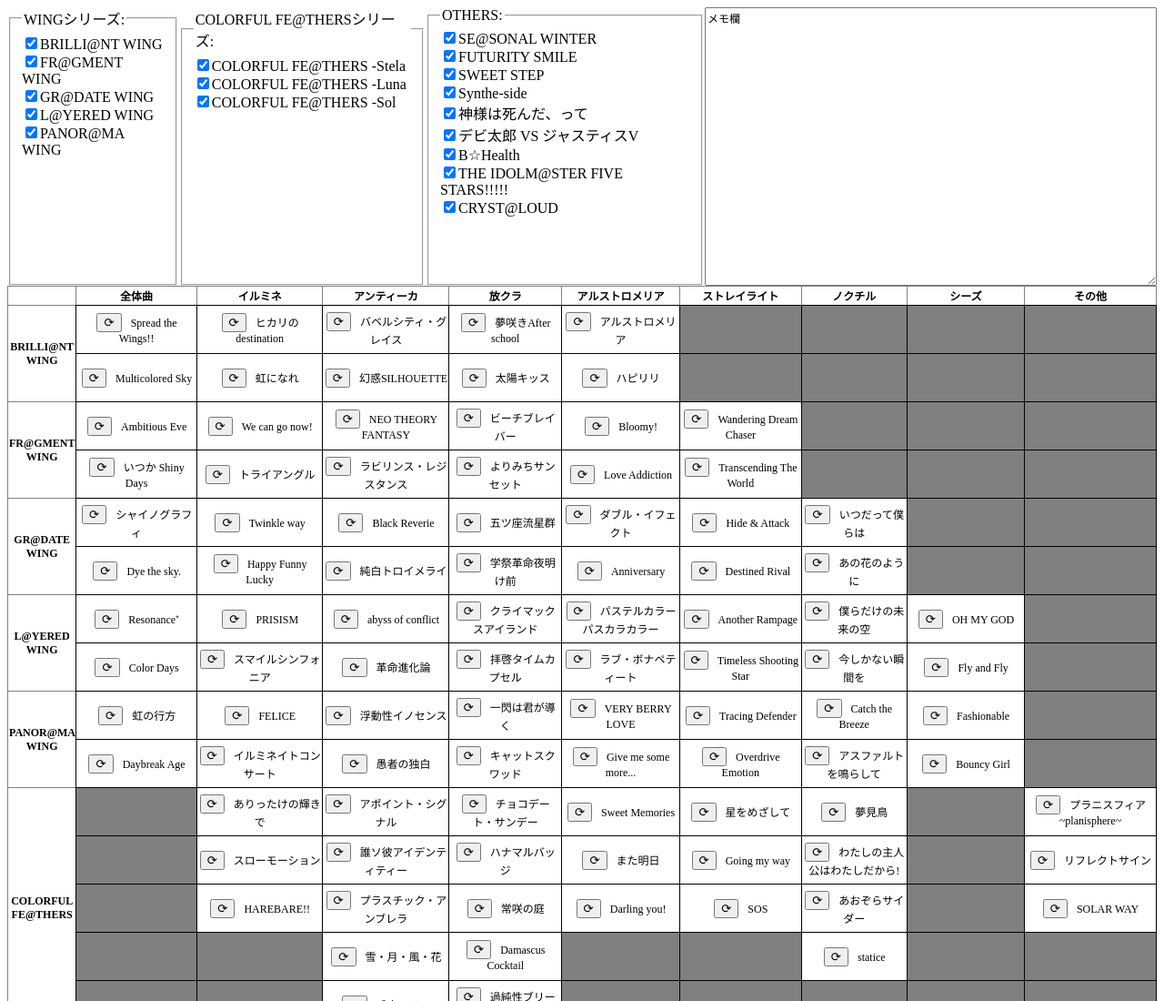
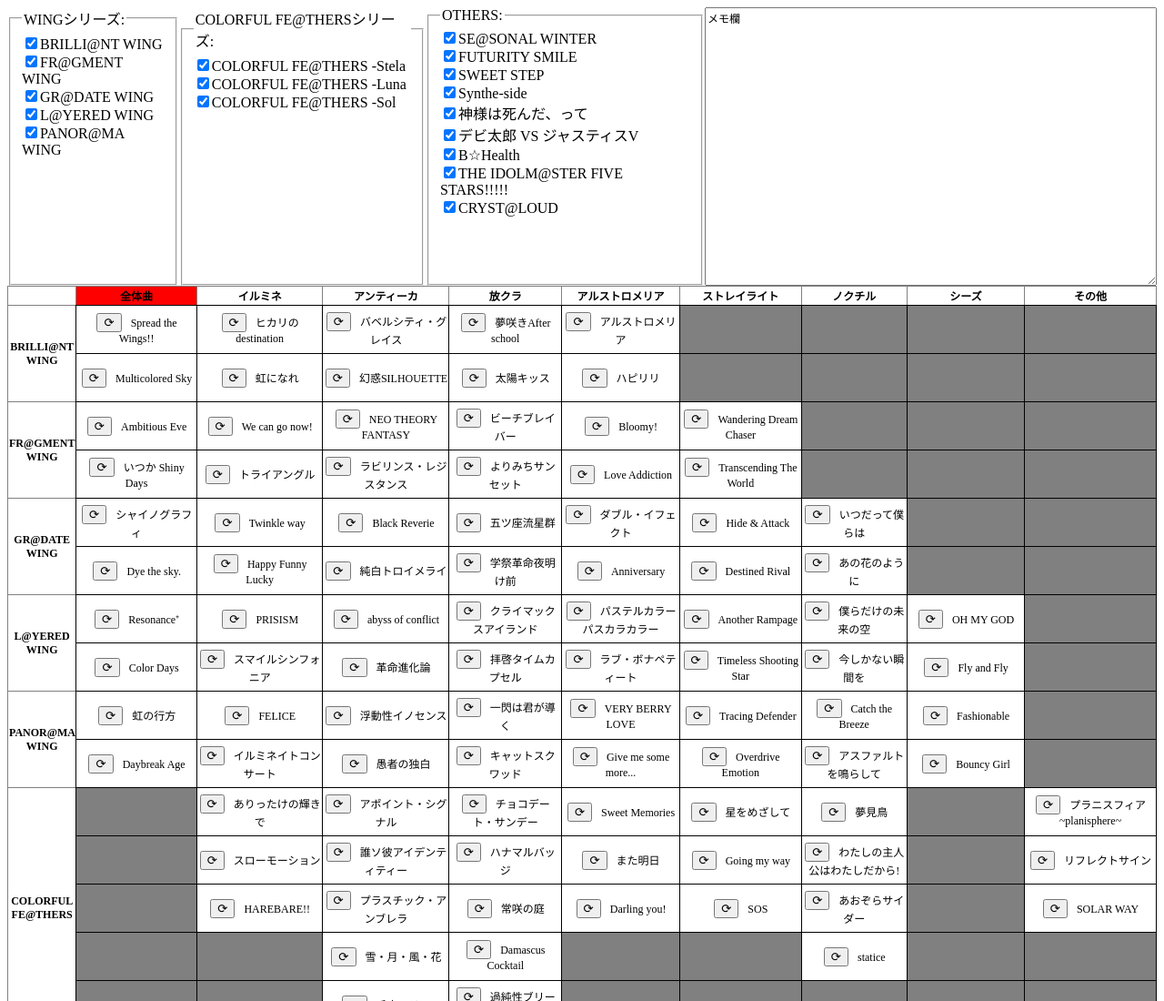
Before and after one commit to AtPOP/shinycolors_draft, a plain HTML site: page draft-table.html in a window 1280 px wide. Shown: the top 1100 px of the page at 91% size. Drawn offline with Linux system fonts and the light colour scheme.

Commit message:
bg_color-test

```diff
--- a/draft-table.html
+++ b/draft-table.html
@@ -49,7 +49,7 @@
     <table border="1">
         <tr>
             <th></th>
-            <th>全体曲</th>
+            <th style="background-color: #FF0000;">全体曲</th>
             <th>イルミネ</th>
             <th>アンティーカ</th>
             <th>放クラ</th>
```
